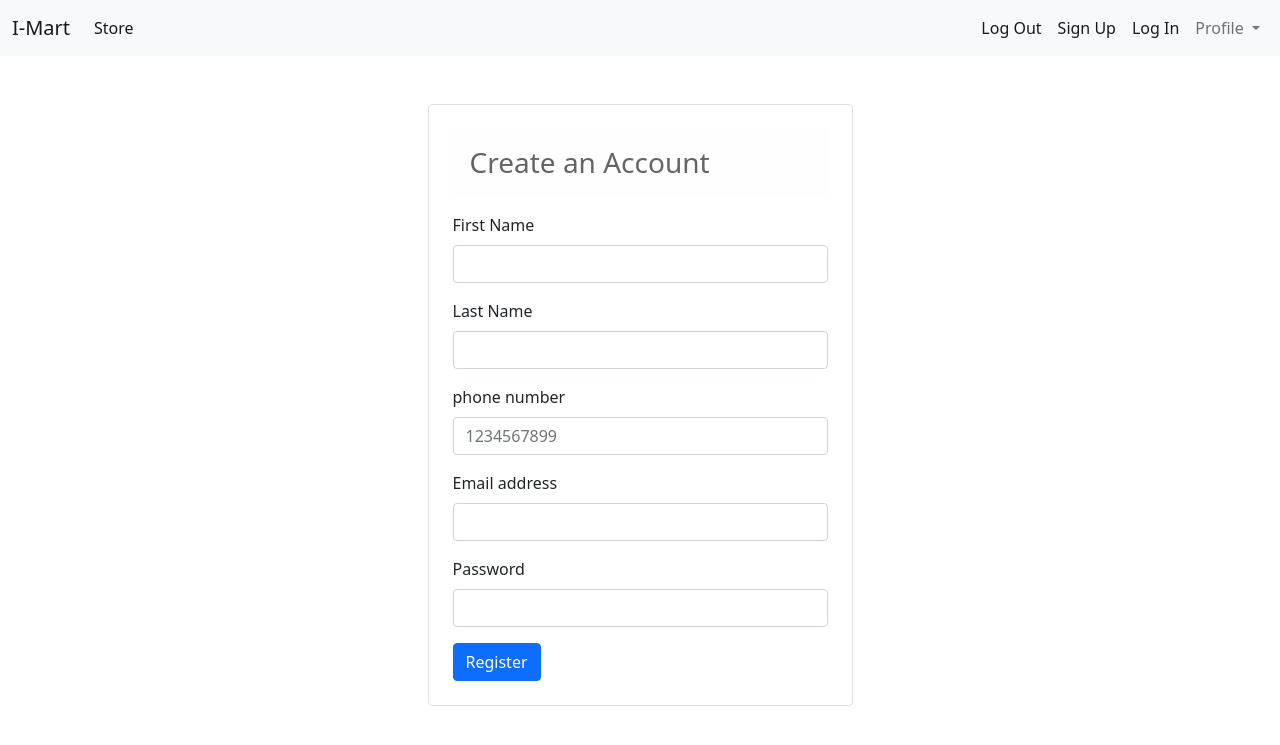
After one commit to prakharrathi25/intellimart, a Django app: page /signup in a window 1280 px wide. The commit adds this page. Shown: the top 745 px of the page. Run offline with Django 3.2, Linux system fonts and the light colour scheme; some libraries are stand-ins or nearby versions.

Commit message:
Signup Page setup
- Information is being saved in the database
- Uniqueness checks pending

```diff
--- a/backend/IMart/urls.py
+++ b/backend/IMart/urls.py
@@ -16,11 +16,15 @@ Including another URLconf
 
 from django.contrib import admin
 from django.urls import path, include
+from django.conf import settings
+from django.conf.urls.static import static
 
 
 
 # Checking is performed first here
 urlpatterns = [
+
     path('admin/', admin.site.urls),
     path('', include('store.urls'))    # Redirect to store urls as well
-]
+
+] + static(settings.MEDIA_URL, document_root=settings.MEDIA_ROOT)
--- a/backend/store/admin.py
+++ b/backend/store/admin.py
@@ -15,10 +15,14 @@ class AdminProduct(admin.ModelAdmin):
 class AdminCategory(admin.ModelAdmin):
     list_display = ['name']
 
+class AdminCustomer(admin.ModelAdmin):
+    list_display = ['first_name', 'last_name', 'email']
+
 
 ''' MODEL REGISTRATION '''
 admin.site.register(Product, AdminProduct)
 admin.site.register(Category, AdminCategory)
+admin.site.register(Customer, AdminCustomer)
 
 
 
--- a/backend/store/templates/base.html
+++ b/backend/store/templates/base.html
@@ -8,21 +8,22 @@
     <!-- Bootstrap CSS -->
     <link href="https://cdn.jsdelivr.net/npm/bootstrap@5.0.0-beta2/dist/css/bootstrap.min.css" rel="stylesheet" integrity="sha384-BmbxuPwQa2lc/FVzBcNJ7UAyJxM6wuqIj61tLrc4wSX0szH/Ev+nYRRuWlolflfl" crossorigin="anonymous">
 
-    <title>Index Page</title>
+    <!-- Changing the title -->
+    {% block title %} {% endblock %}
   </head>
   <body>
 
     <!-- Add Navbar -->
     <nav class="navbar navbar-expand-lg navbar-light bg-light">
       <div class="container-fluid">
-        <a class="navbar-brand" href="#">I-Mart</a>
+        <a class="navbar-brand" href="/">I-Mart</a>
         <button class="navbar-toggler" type="button" data-bs-toggle="collapse" data-bs-target="#navbarSupportedContent" aria-controls="navbarSupportedContent" aria-expanded="false" aria-label="Toggle navigation">
           <span class="navbar-toggler-icon"></span>
         </button>
         <div class="collapse navbar-collapse" id="navbarSupportedContent">
           <ul class="navbar-nav me-auto mb-2 mb-lg-0">
             <li class="nav-item">
-              <a class="nav-link active" aria-current="page" href="#">Store</a>
+              <a class="nav-link active" aria-current="page" href="/">Store</a>
             </li>
           </ul>
          <!-- Right Side -->
@@ -31,7 +32,7 @@
               <a class="nav-link active" aria-current="page" href="#">Log Out</a>
             </li>
             <li class="nav-item">
-              <a class="nav-link active" aria-current="page" href="#">Sign Up</a>
+              <a class="nav-link active" aria-current="page" href="/signup">Sign Up</a>
             </li>
             <li class="nav-item">
               <a class="nav-link active" aria-current="page" href="#">Log In</a>
@@ -53,9 +54,7 @@
     </nav>
 
     <!-- Changing content -->
-    {% block content %}
-
-    {% endblock %}
+    {% block content %} {% endblock %}
 
     <!-- Optional JavaScript; choose one of the two! -->
 
--- a/backend/store/templates/index.html
+++ b/backend/store/templates/index.html
@@ -1,5 +1,11 @@
 <!-- Extend the base file -->
 {% extends 'base.html' %}
+
+
+{% block title %}
+<title> Home Page </title>
+{% endblock %}
+
 
 {% block content %}
 
--- /dev/null
+++ b/backend/store/templates/signup.html
@@ -0,0 +1,61 @@
+{% extends 'base.html' %}
+
+{% block title %}
+<title> Sign Up </title>
+{% endblock %}
+
+{% block content %}
+
+<div class="container">
+    <div class="p-4 m-4">
+            <div class="col-lg-5 mx-auto border rounded p-4">
+                <h3 class="alert alert-light">Create an Account</h3>
+                <form action="/signup" method="post">
+
+                    {% if error %}
+                    <!-- Add an alert messsage -->
+                    <div class="alert alert-danger" role="alert">
+                        {{error}}
+                    </div>
+                    {% endif %}
+
+                    <!-- Add a csrf token -->
+                    {% csrf_token %}
+
+                    <!-- firstname -->
+                    <div class="mb-3">
+                        <label for="exampleInputEmail1" class="form-label">First Name</label>
+                        <input required value="{{values.first_name}}" type="text" name="firstname" class="form-control" id="exampleInputEmail1" aria-describedby="emailHelp">
+                    </div>
+
+                    <!-- lastname -->
+                    <div class="mb-3">
+                        <label for="exampleInputEmail1" class="form-label">Last Name</label>
+                        <input type="text" value="{{values.last_name}}" name="lastname" class="form-control" id="exampleInputEmail1" aria-describedby="emailHelp">
+                    </div>
+
+                    <!-- Phone -->
+                    <div class="mb-3">
+                        <label for="exampleInputEmail1" class="form-label">phone number</label>
+                        <input required type="text" value="{{values.phone}}" name="phone-number" placeholder="1234567899" class="form-control" id="exampleInputEmail1" aria-describedby="emailHelp">
+                    </div>
+
+                    <!-- email -->
+                    <div class="mb-3">
+                        <label for="exampleInputEmail1" class="form-label">Email address</label>
+                        <input required value="{{values.email}}" type="email" name="user-email" class="form-control" id="exampleInputEmail1" aria-describedby="emailHelp">
+                    </div>
+
+                    <!-- password -->
+                    <div class="mb-3">
+                        <label for="exampleInputPassword1" class="form-label">Password</label>
+                        <input required type="password" name="user-password" class="form-control" id="exampleInputPassword1">
+                    </div>
+
+                  <button type="submit" class="btn btn-primary">Register</button>
+                </form>
+            </div>
+    </div>
+</div>
+
+{% endblock %}
--- a/backend/store/urls.py
+++ b/backend/store/urls.py
@@ -1,10 +1,9 @@
 from django.contrib import admin
 from django.urls import path
-from django.conf import settings
-from django.conf.urls.static import static
 from . import views
 
 ''' Map URLs from the store app'''
 urlpatterns = [
-    path('', views.index)
-] + static(settings.MEDIA_URL, document_root=settings.MEDIA_ROOT)
+    path('', views.index, name='homepage'),
+    path('signup', views.sign_up)
+]
--- a/backend/store/views.py
+++ b/backend/store/views.py
@@ -1,10 +1,11 @@
-from django.shortcuts import render
+from django.shortcuts import render, redirect
 from django.http import HttpResponse
-from .models import Product, Category
+from .models import Product, Category, Customer
 
 ''' Store App Views '''
 
-# Home page view
+
+''' Function to serve the home page '''
 def index(request):
 
     # retreive all categories
@@ -19,7 +20,6 @@ def index(request):
     else:
         products = Product.get_all_products()
 
-
     # Data dictionary that needs to be passed as data for rendering
     data = dict()
     data['products'] = products
@@ -28,3 +28,60 @@ def index(request):
 
     # Render the index page and pass the data to it
     return render(request, 'index.html', data)
+
+''' Function to serve the signup page '''
+def sign_up(request):
+
+    # Handle the request types
+    if request.method == 'GET':
+
+        # Render the signup page
+        return render(request, 'signup.html')
+
+    # Manage the data and send to the database
+    else:
+
+        # Collect the post data as a dictionary
+        post_data = request.POST
+        first_name = post_data.get('firstname')
+        last_name = post_data.get('lastname')
+        phone = post_data.get('phone-number')
+        email = post_data.get('user-email')
+        password = post_data.get('user-password')
+
+        # Save the values in a value dictionary
+        values = {
+            'first_name': first_name,
+            'last_name': last_name,
+            'email': email,
+            'phone': phone
+        }
+
+        # Data Validation
+        error_message = None
+        if not first_name:
+            error_message = "First Name Required!"
+        elif len(first_name) < 4:
+            error_message = "Firstname length should be greater than 4"
+
+        if not error_message:
+
+            # Create an instance of the customer
+            customer = Customer(first_name=first_name,
+                            	last_name=last_name,
+                            	phone=phone,
+                            	email=email,
+                            	password=password)
+
+            # Call the function to save the data
+            customer.register()
+            return redirect('homepage')
+
+        else:
+
+            # Create a data instance
+            data = {
+                'error': error_message,
+                'values': values
+            }
+            return render(request, 'signup.html', data)
```
Also changed, not shown: backend/store/models.py (+14 -1 lines), backend/db.sqlite3, backend/store/migrations/0004_auto_20210314_1117.py (added).
